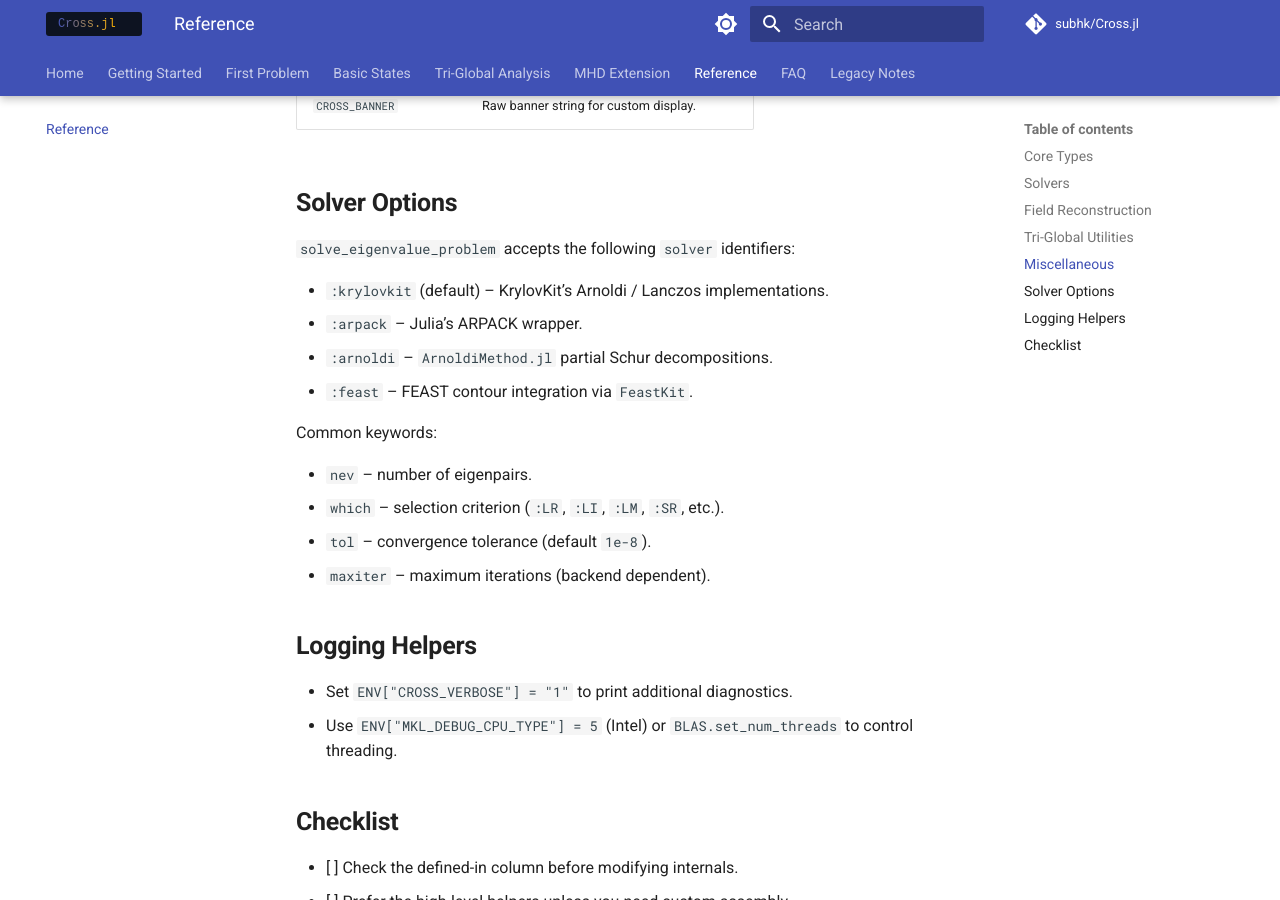
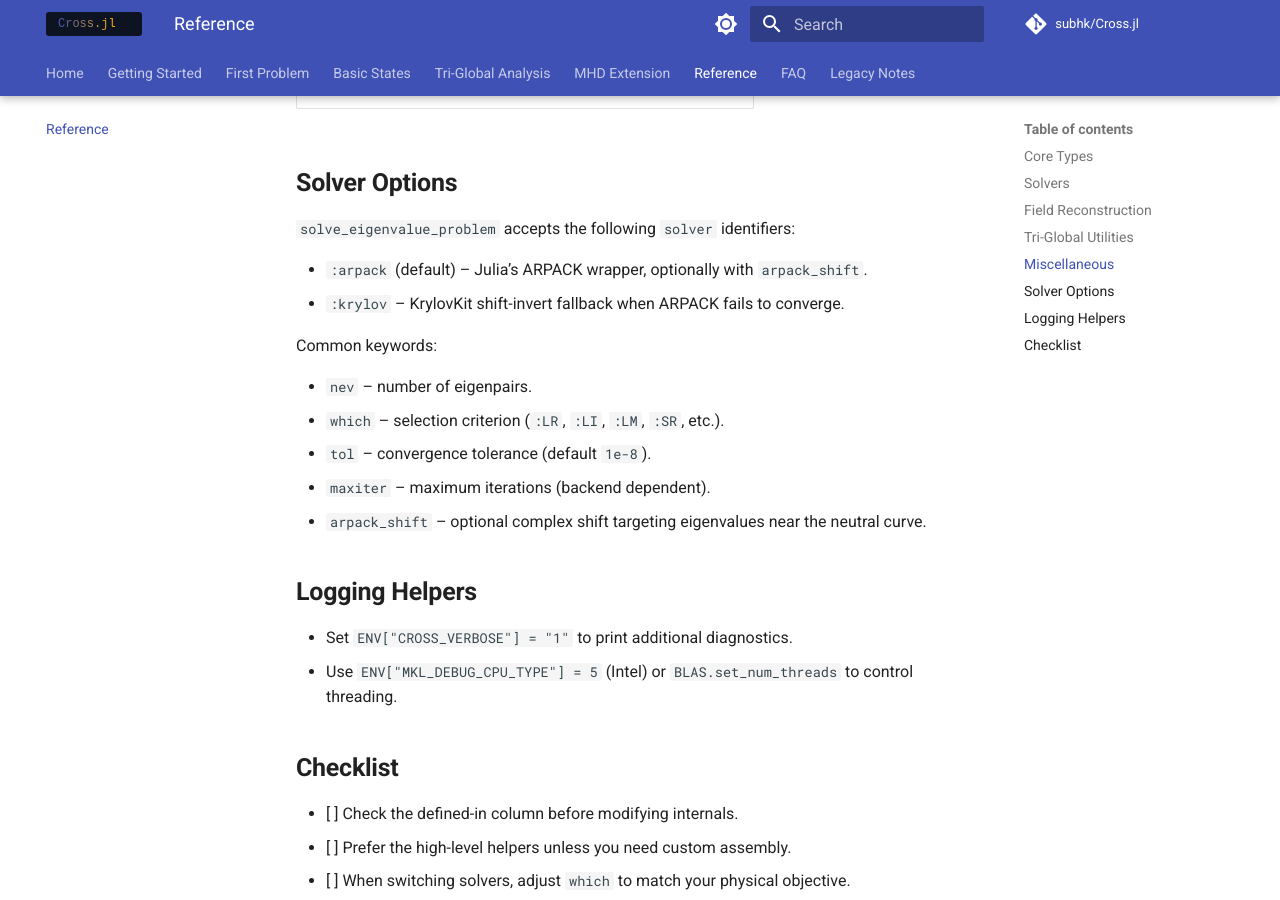
Before and after one commit to subhk/Cross.jl, an MkDocs documentation site: the page built from docs/reference.md, in a window 1280 px wide and 900 px high, scrolled down 2441 px. Built offline with MkDocs 1.6.1 and Material for MkDocs 9.7.7, drawn with Linux system fonts in a browser that asks for light colours; comment, search, counter and statistics services are not loaded; some of the changed text lies outside the part shown.

Commit message:
Update reference.md

```diff
--- a/docs/reference.md
+++ b/docs/reference.md
@@ -19,7 +19,7 @@ This concise reference mirrors Kore’s command tables. It focuses on the export
 
 | Function | Purpose | Key Keywords | Notes |
 | --- | --- | --- | --- |
-| `solve_eigenvalue_problem(A, B; kwargs...)` | Wrapper around KrylovKit / ARPACK / ArnoldiMethod / FEAST | `solver`, `nev`, `which`, `tol`, `maxiter` | Accepts sparse or dense matrices. |
+| `solve_eigenvalue_problem(A, B; kwargs...)` | Wrapper around ARPACK or KrylovKit | `solver`, `nev`, `which`, `tol`, `maxiter` | Accepts sparse or dense matrices. |
 | `leading_modes(op; kwargs...)` | Compute leading eigenpairs of a linear stability operator | `nev`, `solver`, `which` | Operates on `LinearStabilityOperator` directly. |
 | `find_growth_rate(op; kwargs...)` | Return the largest growth rate and associated eigenvector | `nev`, `which` | Handy for fixed Rayleigh numbers. |
 | `find_critical_rayleigh(; kwargs...)` | Bracket search for critical `Ra` | `Ra_guess`, `solver`, `tolerance`, `max_iterations` | Returns `(Ra_c, ω_c, eigenvector)`. |
@@ -54,10 +54,8 @@ This concise reference mirrors Kore’s command tables. It focuses on the export
 
 `solve_eigenvalue_problem` accepts the following `solver` identifiers:
 
-- `:krylovkit` (default) – KrylovKit’s Arnoldi / Lanczos implementations.
-- `:arpack` – Julia’s ARPACK wrapper.
-- `:arnoldi` – `ArnoldiMethod.jl` partial Schur decompositions.
-- `:feast` – FEAST contour integration via `FeastKit`.
+- `:arpack` (default) – Julia’s ARPACK wrapper, optionally with `arpack_shift`.
+- `:krylov` – KrylovKit shift-invert fallback when ARPACK fails to converge.
 
 Common keywords:
 
@@ -65,6 +63,7 @@ Common keywords:
 - `which` – selection criterion (`:LR`, `:LI`, `:LM`, `:SR`, etc.).
 - `tol` – convergence tolerance (default `1e-8`).
 - `maxiter` – maximum iterations (backend dependent).
+- `arpack_shift` – optional complex shift targeting eigenvalues near the neutral curve.
 
 ## Logging Helpers
 
```
